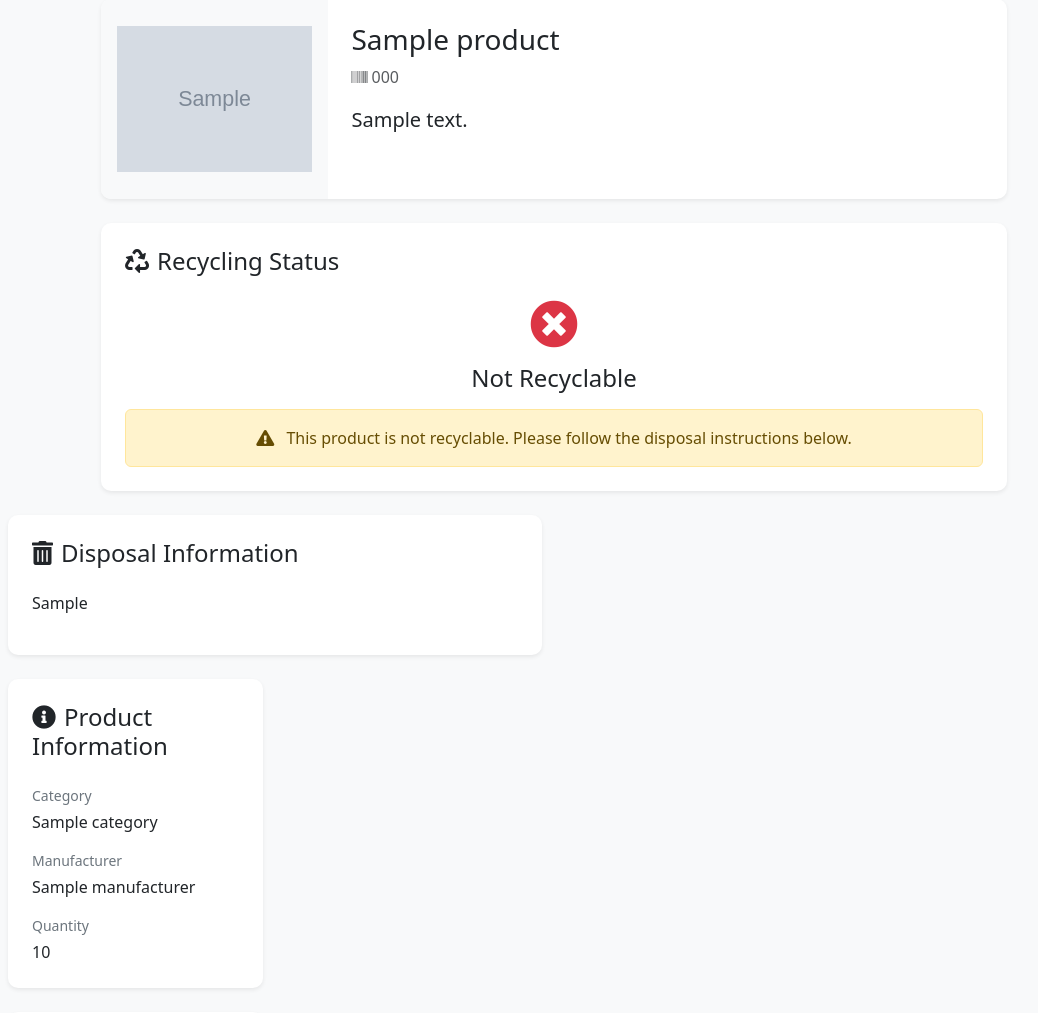
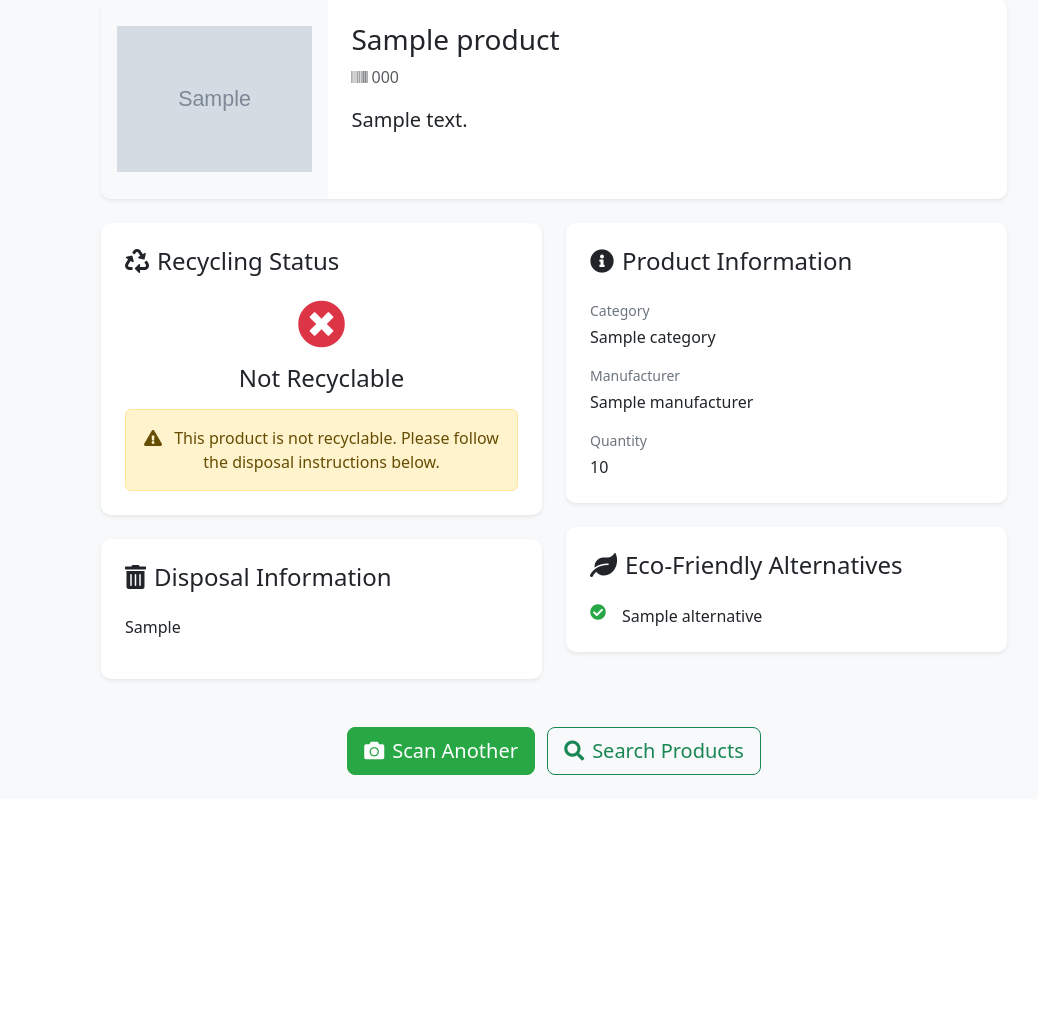
Before and after one commit to ArnavLabh/GreenScan-Hack4Nature-Hackathon, a Flask app: template app/templates/result.html in a window 1280 px wide. Shown: the part 99-1112 px from the top of the page, without its empty margins (86-1124 px from the left). After the commit the page ends 874 px from the top, so only its background shows below. Run offline with Flask 3, Linux system fonts and the light colour scheme; the template is opened without the code that fills it: most values are stand-ins (such as "Sample title", 1, 10 or a date in 2020); grey boxes marked "Sample" are stand-in pictures; some libraries are stand-ins or nearby versions.

Commit message:
Update result.html

```diff
--- a/app/templates/result.html
+++ b/app/templates/result.html
@@ -4,8 +4,8 @@
 
 {% block content %}
 <div class="container py-4">
-    <div class="row">
-        <div class="col-lg-10 mx-auto">
+    <div class="row justify-content-center">
+        <div class="col-lg-10">
             {% if product %}
             <!-- Product Header -->
             <div class="card shadow-sm mb-4">
@@ -37,6 +37,10 @@
                 </div>
             </div>
 
+            <!-- Product Information -->
+            <div class="row">
+                <!-- Left Column -->
+                <div class="col-md-6">
                     <!-- Recycling Status -->
                     <div class="card shadow-sm mb-4">
                         <div class="card-body p-4">
@@ -68,10 +72,7 @@
                             </div>
                         </div>
                     </div>
-        </div>
 
-        <!-- Right Column -->
-        <div class="col-md-6">
                     <!-- Disposal Information -->
                     <div class="card shadow-sm mb-4">
                         <div class="card-body p-4">
@@ -90,10 +91,8 @@
                             </div>
                         </div>
                     </div>
+                </div>
 
-            <!-- Product Details -->
-            <div class="row">
-                <!-- Left Column -->
                 <div class="col-md-6">
                     <!-- Product Information -->
                     <div class="card shadow-sm mb-4">
```
Also changed, not shown: instance/app.db. Lines whose indentation alone changed are shown as unchanged.
